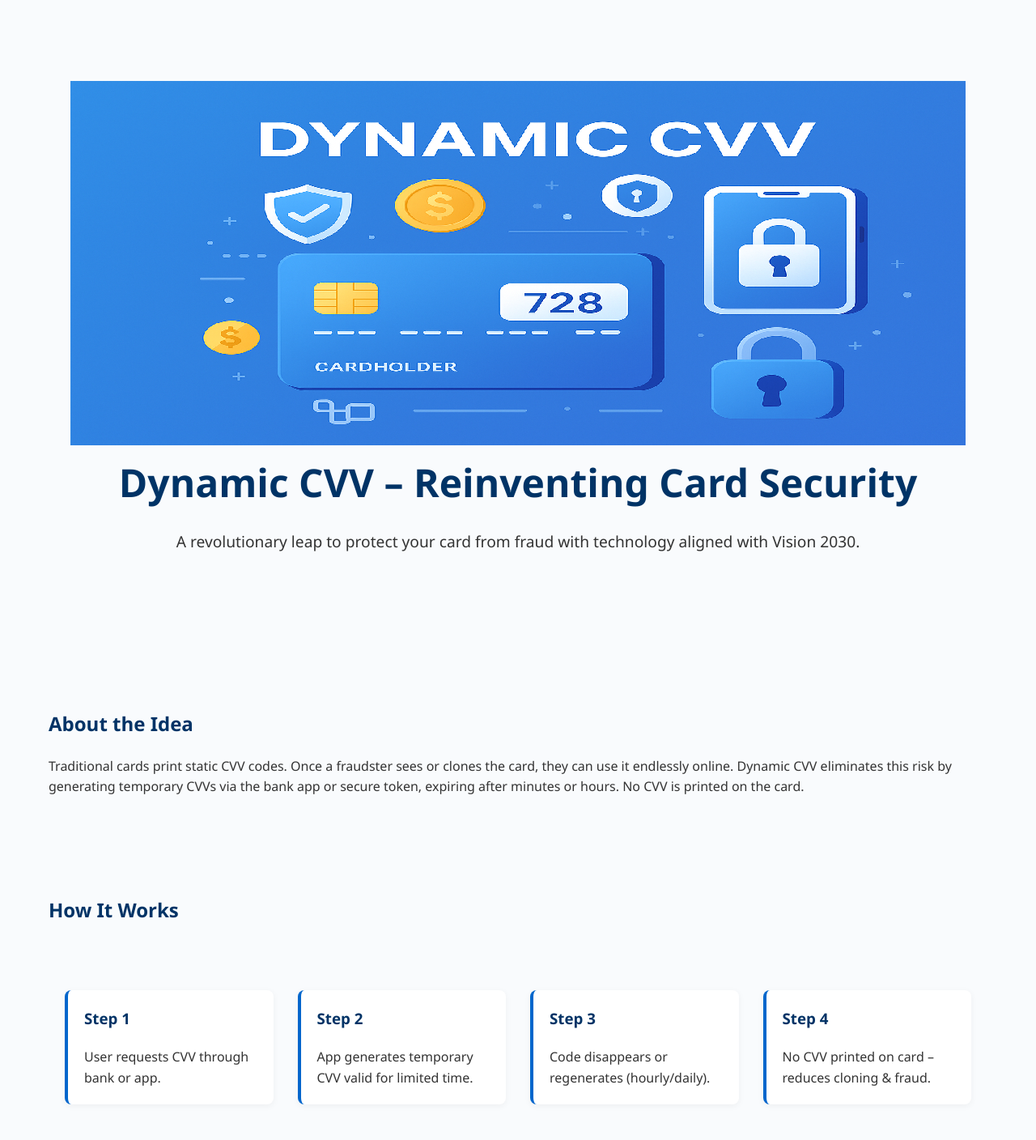
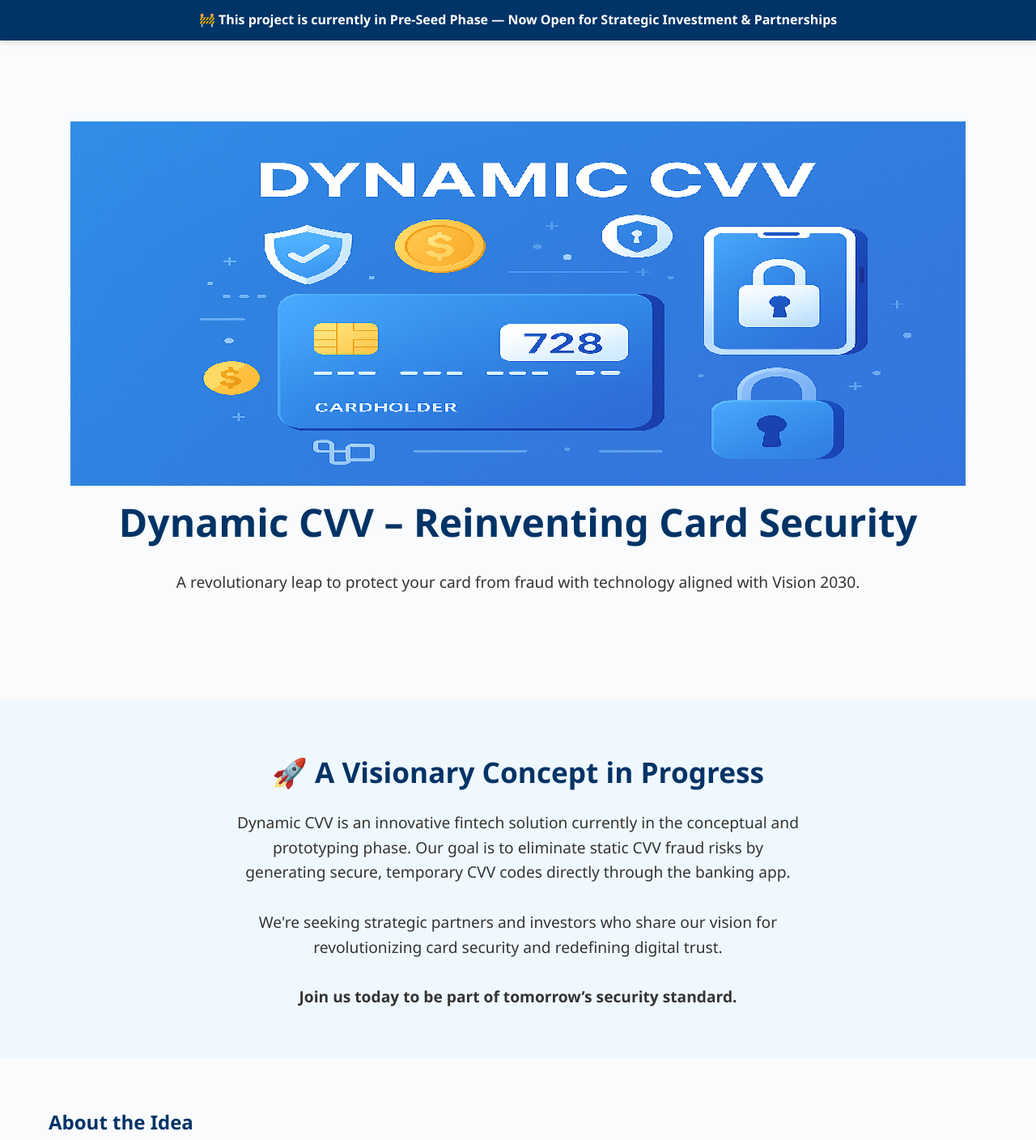
Before and after one commit to Alwaleed90/Dynamic-CVV, a plain HTML site: page index.html in a window 1280 px wide. Shown: the top 1408 px of the page at 81% size. Drawn offline with nearby package versions, Linux system fonts and the light colour scheme.

Commit message:
index.html

```diff
--- a/index.html
+++ b/index.html
@@ -8,6 +8,23 @@
 </head>
 <body>
 
+  <!-- Sticky Investment Banner -->
+<div style="
+position: sticky;
+top: 0;
+z-index: 9999;
+background-color: #003366;
+color: #ffffff;
+text-align: center;
+padding: 12px 20px;
+font-weight: bold;
+font-size: 1rem;
+box-shadow: 0 2px 8px rgba(0, 0, 0, 0.15);
+">
+🚧 This project is currently in Pre-Seed Phase — Now Open for Strategic Investment & Partnerships
+</div>
+
+
   <header class="hero">
     <div class="hero-content"> <img src="img/header.png" alt="Card Security" />
       <h1>Dynamic CVV – Reinventing Card Security</h1>
@@ -15,6 +32,20 @@
 
     </div>
   </header>
+
+  <section style="text-align: center; padding: 60px 20px; background-color: #f0f8ff;">
+    <h2 style="font-size: 2.2rem; color: #003366; margin-bottom: 20px;">
+      🚀 A Visionary Concept in Progress
+    </h2>
+    <p style="font-size: 1.2rem; color: #333; max-width: 700px; margin: 0 auto;">
+      Dynamic CVV is an innovative fintech solution currently in the conceptual and prototyping phase.
+      Our goal is to eliminate static CVV fraud risks by generating secure, temporary CVV codes directly through the banking app.
+      <br /><br />
+      We're seeking strategic partners and investors who share our vision for revolutionizing card security and redefining digital trust.
+      <br /><br />
+      <strong>Join us today to be part of tomorrow’s security standard.</strong>
+    </p>
+  </section>
 
   <section id="overview" class="section">
     <h2>About the Idea</h2>
@@ -186,11 +217,12 @@
     </a>
   </section>
 
-
   <footer class="footer">
     <p>&copy; 2025 Dynamic CVV. All rights reserved. Powered by secure innovation.</p>
   </footer>
 
   <script src="scripts.js"></script>
+  <!-- ضعه داخل <head> أو قبل نهاية <body> -->
+<script src="https://cdn.jsdelivr.net/npm/@emailjs/browser@3/dist/email.min.js"></script>
 </body>
 </html>
```
